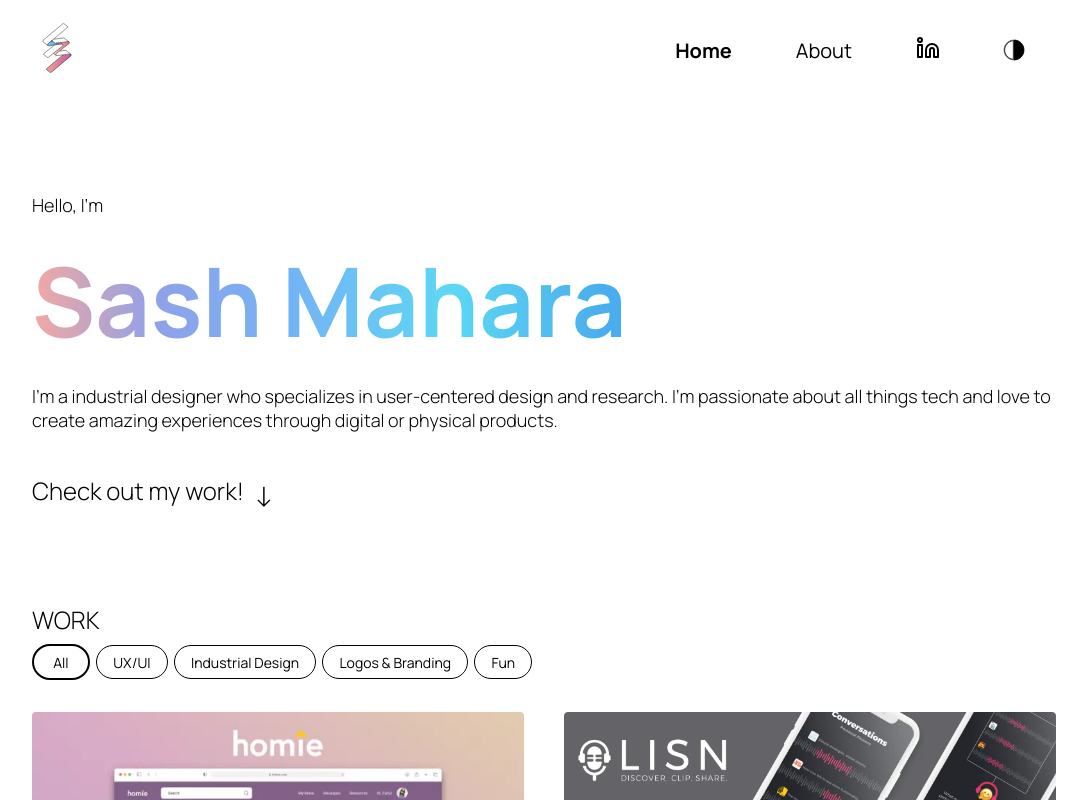
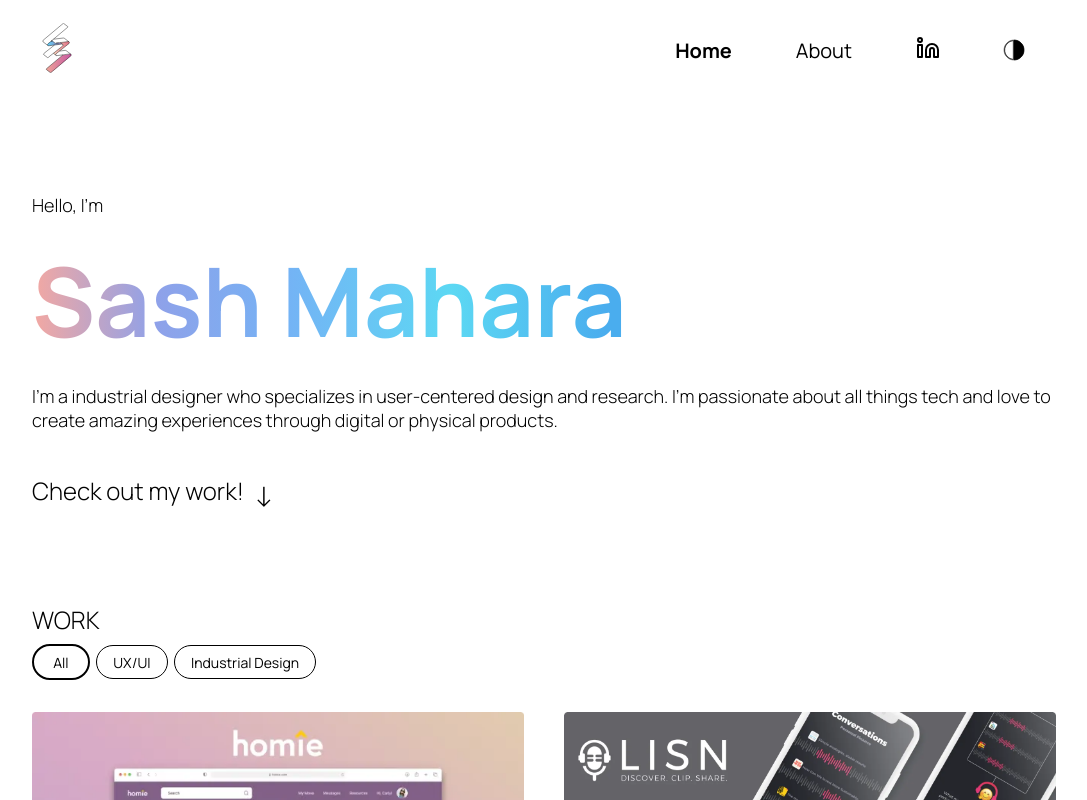
Before and after one commit to Elimists/sash-portfolio, a Next.js app: page / in a window 1280 px wide. Shown: the top 800 px of the page, without its empty margins (96-1183 px from the left). Built offline with nearby package versions, Linux system fonts and the light colour scheme.

Commit message:
Removed Logos & Branding + Fun filters from index page.

```diff
--- a/pages/index.js
+++ b/pages/index.js
@@ -17,8 +17,8 @@ const filterTerms = [
   {'term': 'All'},
   {'term': 'UX/UI'},
   {'term': 'Industrial Design'},
-  {'term': 'Logos & Branding'},
-  {'term': 'Fun'}
+  //{'term': 'Logos & Branding'},
+  //{'term': 'Fun'}
 ]
 
 export default function Home({projects}) {
```
